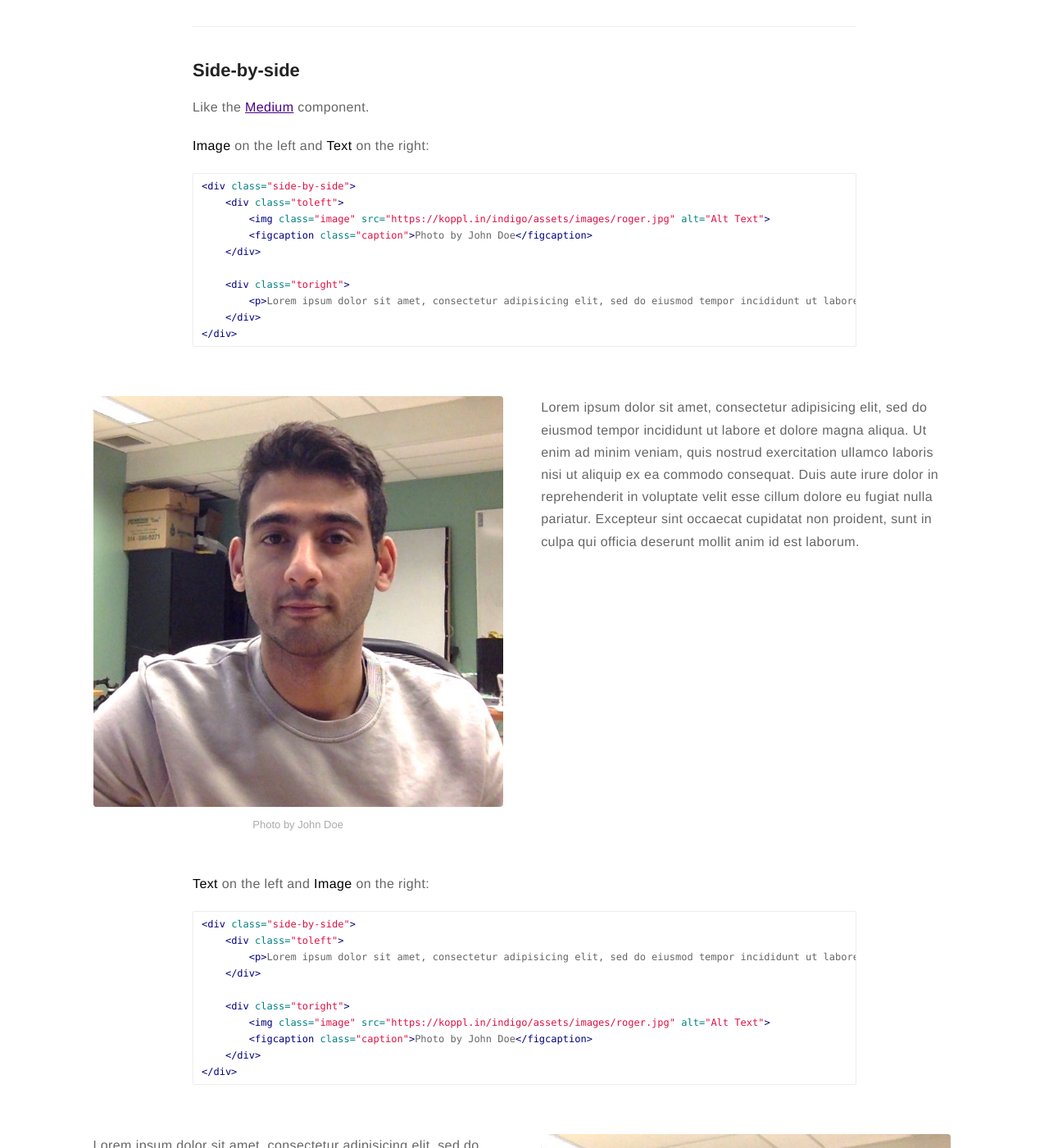
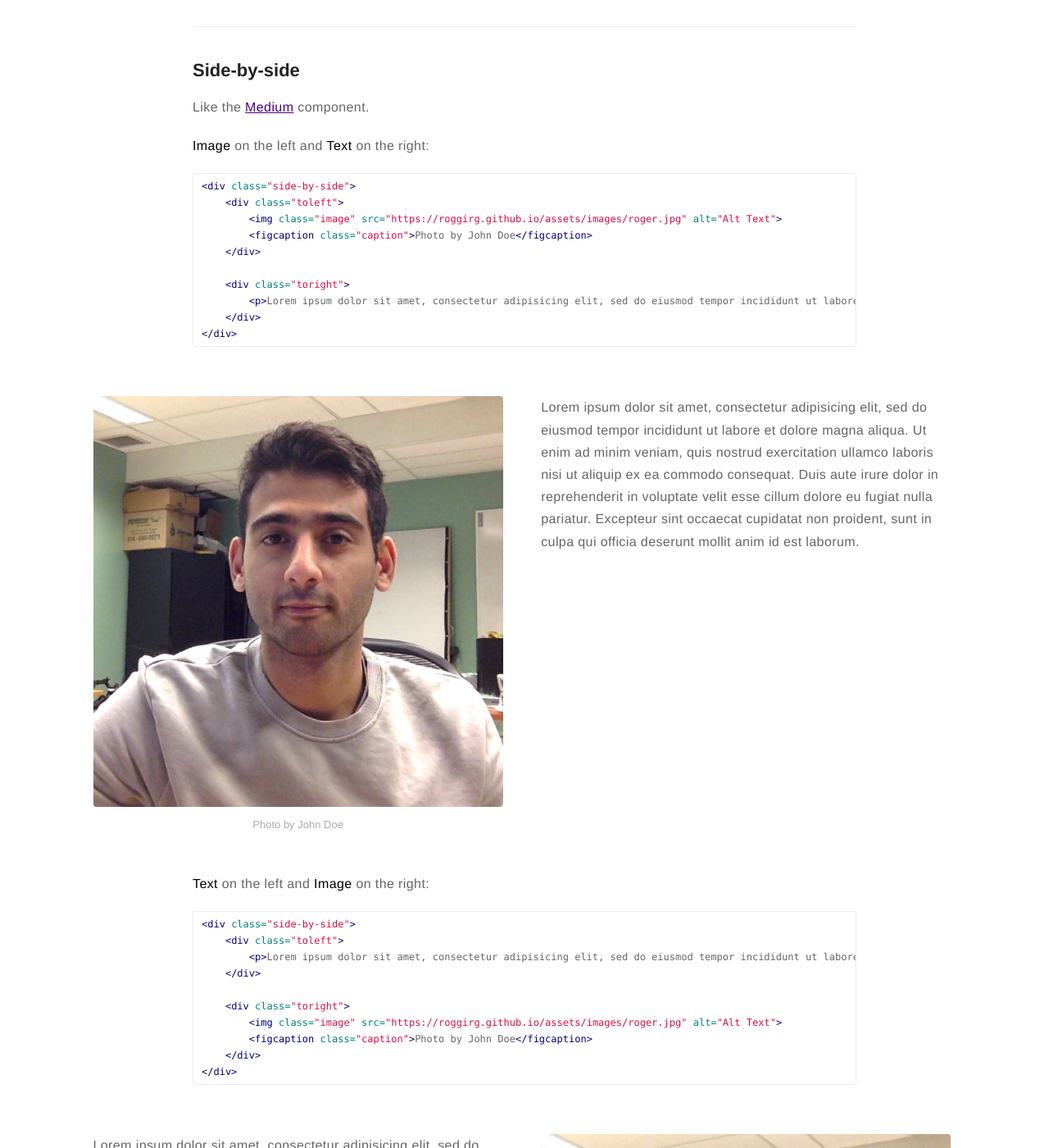
Before and after one commit to roggirg/roggirg.github.io, a Jekyll site: the page built from _posts/2015-02-24-markdown-extra-components.markdown, in a window 1280 px wide and 1400 px high, scrolled down 1040 px. Shown: the whole window at 82% size. Built offline with Jekyll 4.4.1, drawn with Linux system fonts in a browser that asks for light colours; comment, search, counter and statistics services are not loaded; part of the change alters nothing that is shown.

Commit message:
[FIXED] image output [ADDED] Resume

```diff
--- a/_config.yml
+++ b/_config.yml
@@ -16,7 +16,7 @@ resume: true
 resume-external: true
 resume-url: assets/roger-girgis-resume.pdf
 
-url: https://koppl.in/indigo
+url: https://roggirg.github.io
 # your url: http://USERNAME.github.io
 
 permalink: /:title/
```
